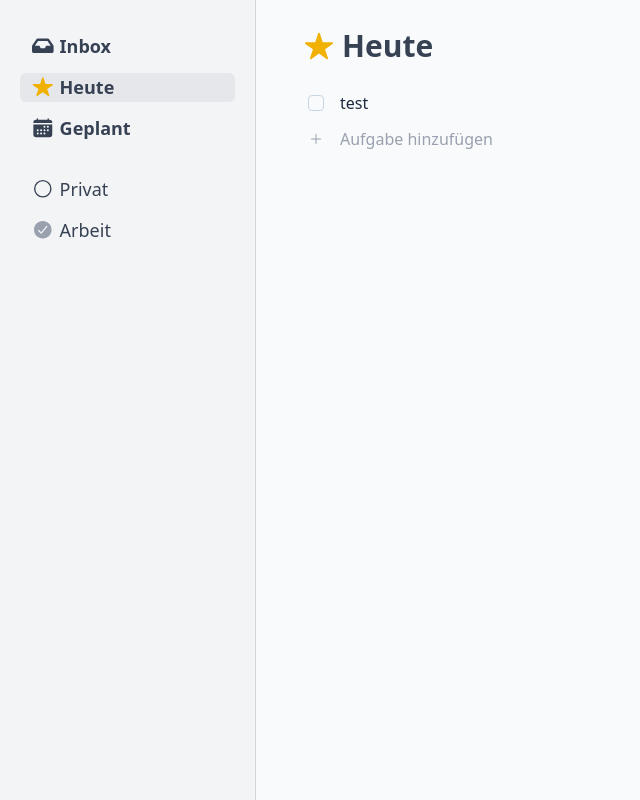
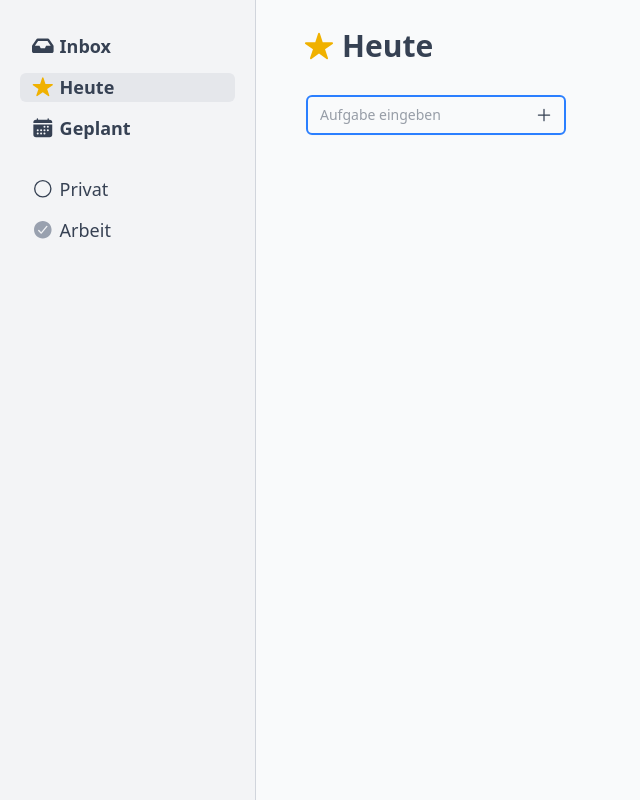
Before and after one commit to JohannesBorchard/todo, a React (Vite) app: page / in a window 1280 px wide. Both pictures are taken after a click on the item "Aufgabe hinzufügen". Shown: the whole page, without its empty margins (0-640 px from the left). Built offline with nearby package versions, Linux system fonts and the light colour scheme.

Commit message:
add todos

```diff
--- a/src/components/AddTodoItem.tsx
+++ b/src/components/AddTodoItem.tsx
@@ -1,14 +1,33 @@
+import { useState, useRef, useEffect } from "react"
 import { IoAdd } from "react-icons/io5"
-import type { MouseEventHandler } from "react"
 
 interface AddTodoItemProps {
   onClick: (value: string) => void
 }
 
 export default function AddTodoItem({ onClick }: AddTodoItemProps) {
-  return (
+  const [isWritable, setIsWritable] = useState(false)
+  const inputEl = useRef<HTMLInputElement>(null)
+  const [inputValue, setInputValue] = useState("")
+
+  function handleSubmit() {
+    const val = inputValue.trim()
+    if (val) {
+      onClick(val)
+      setInputValue("")
+      setIsWritable(false)
+    }
+  }
+
+  useEffect(() => {
+    if (isWritable) {
+      inputEl.current?.focus()
+    }
+  }, [isWritable])
+
+  return !isWritable ? (
     <li
-      onClick={() => onClick("test")}
+      onClick={() => setIsWritable(true)}
       className="mt-1 inline-flex items-center"
     >
       <IoAdd className="inline h-4 w-4 text-gray-400 hover:text-gray-700" />
@@ -16,5 +35,33 @@ export default function AddTodoItem({ onClick }: AddTodoItemProps) {
         Aufgabe hinzufügen
       </span>
     </li>
+  ) : (
+    <li className="relative mt-1 w-64">
+      <input
+        type="text"
+        id="inputEl"
+        ref={inputEl}
+        onKeyDown={(e) => {
+          if (e.key === "Enter") handleSubmit()
+        }}
+        onBlur={() => setIsWritable(false)}
+        value={inputValue}
+        onChange={(e) => setInputValue(e.target.value)}
+        placeholder="Aufgabe eingeben"
+        className="peer mt-0.5 w-full rounded border-gray-300 py-2 pl-3 shadow-sm focus:outline-2 focus:outline-blue-500 sm:text-sm"
+      />
+      <span
+        onClick={handleSubmit}
+        className="absolute inset-y-0 top-0.5 right-1 grid w-8 place-content-center"
+      >
+        <button
+          type="button"
+          aria-label="Submit"
+          className="rounded-sm p-1 text-gray-700 transition-colors hover:bg-gray-100"
+        >
+          <IoAdd className="h-5 w-5" />
+        </button>
+      </span>
+    </li>
   )
 }
--- a/src/components/TodoItem.tsx
+++ b/src/components/TodoItem.tsx
@@ -19,7 +19,7 @@ export default function TodoItem({
       >
         <input
           type="checkbox"
-          className="peer h-4 w-4 cursor-pointer appearance-none rounded border border-slate-300 transition-all checked:border-blue-600 checked:bg-blue-600 hover:shadow-lg"
+          className="peer h-4 w-4 cursor-pointer appearance-none rounded border border-slate-300 transition-all checked:border-blue-500 checked:bg-blue-500 hover:shadow-lg"
           defaultChecked={isChecked}
           id={todoId}
         />
```
